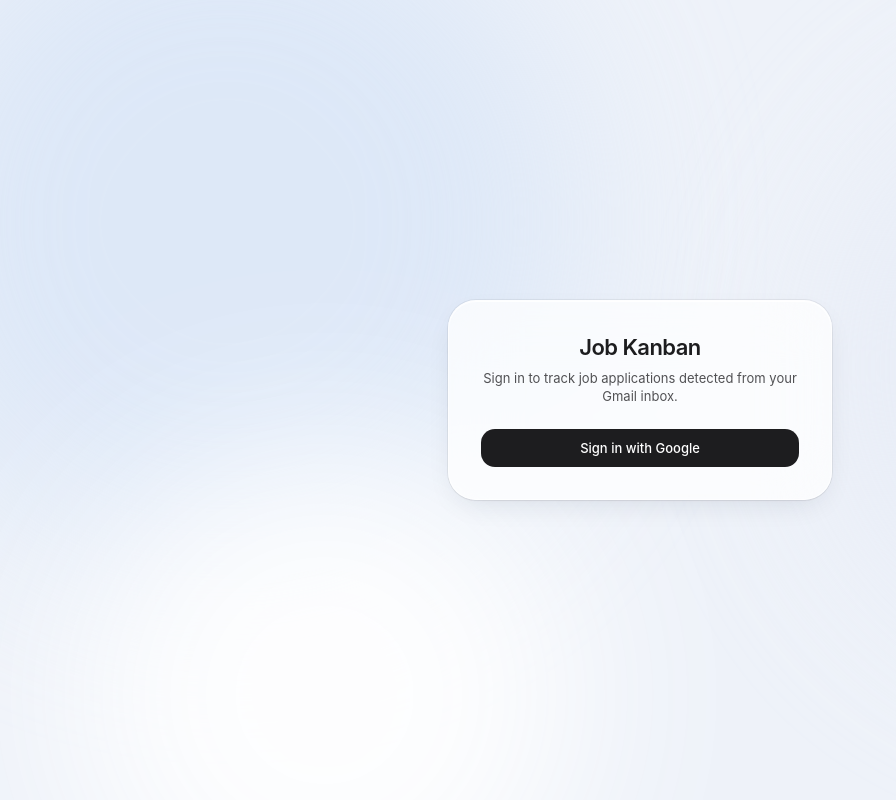
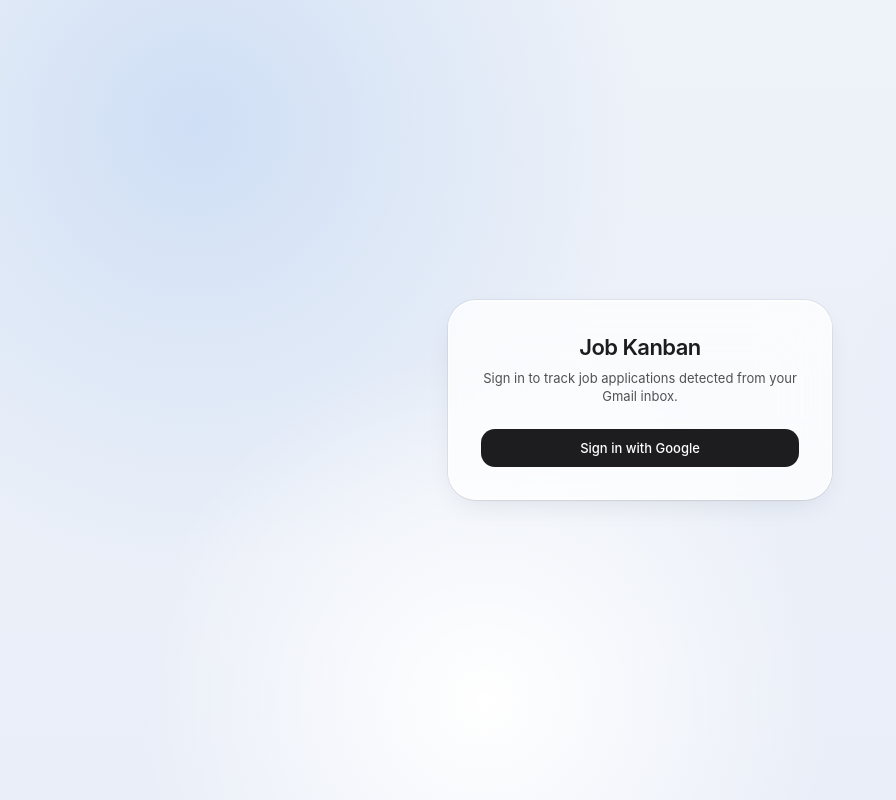
Before and after one commit to arshitamisraco/job-kanban, a Next.js app: page / in a window 1280 px wide. Shown: the whole page, without its empty margins (0-896 px from the left). Built offline with nearby package versions, Linux system fonts and the light colour scheme; no server answers.

Commit message:
Use radial-gradient orbs and tinted field fills after design review
Co-Authored-By: Claude Fable 5.1 <noreply@anthropic.com>
Claude-Session: https://claude.ai/code/session_01PwvMcgQ3oEoAGqEu7jEcEJ

```diff
--- a/src/app/globals.css
+++ b/src/app/globals.css
@@ -3,8 +3,9 @@
 :root {
   /* Color */
   --color-canvas: #eef2f9;
-  --color-orb-1: #d6e4f7;
-  --color-orb-2: #e6ebf6;
+  --color-canvas-2: #e9eef8;
+  --color-orb-1: #cfdff5;
+  --color-orb-2: #e3e8f5;
   --color-orb-3: #ffffff;
 
   --color-ink: #1d1d1f;
@@ -19,6 +20,9 @@
   --color-glass-soft: rgba(255, 255, 255, 0.30);
   --color-glass-border: rgba(255, 255, 255, 0.70);
   --color-glass-edge: rgba(29, 29, 31, 0.06);
+
+  --color-field: rgba(29, 29, 31, 0.035);
+  --color-field-focus: rgba(255, 255, 255, 0.9);
 
   --color-scrim: rgba(29, 29, 31, 0.18);
 
@@ -84,6 +88,7 @@
 
 @theme inline {
   --color-canvas: var(--color-canvas);
+  --color-canvas-2: var(--color-canvas-2);
   --color-orb-1: var(--color-orb-1);
   --color-orb-2: var(--color-orb-2);
   --color-orb-3: var(--color-orb-3);
@@ -100,6 +105,9 @@
   --color-glass-soft: var(--color-glass-soft);
   --color-glass-border: var(--color-glass-border);
   --color-glass-edge: var(--color-glass-edge);
+
+  --color-field: var(--color-field);
+  --color-field-focus: var(--color-field-focus);
 
   --color-scrim: var(--color-scrim);
 
--- a/src/components/ui/Background.tsx
+++ b/src/components/ui/Background.tsx
@@ -11,18 +11,18 @@ type Orb = {
 
 const ORBS: Orb[] = [
   {
-    className: "absolute -top-[10vw] -left-[10vw] h-[55vw] w-[55vw] rounded-pill bg-orb-1 opacity-70",
-    style: { filter: "blur(var(--blur-orb))" },
+    className: "absolute -top-[25vw] -left-[20vw] h-[70vw] w-[70vw] rounded-pill",
+    style: { background: "radial-gradient(circle at center, var(--color-orb-1) 0%, transparent 70%)" },
     duration: 48,
   },
   {
-    className: "absolute top-[10vh] -right-[10vw] h-[45vw] w-[45vw] rounded-pill bg-orb-2 opacity-80",
-    style: { filter: "blur(var(--blur-orb))" },
+    className: "absolute top-[5vh] -right-[25vw] h-[60vw] w-[60vw] rounded-pill",
+    style: { background: "radial-gradient(circle at center, var(--color-orb-2) 0%, transparent 70%)" },
     duration: 56,
   },
   {
-    className: "absolute -bottom-[12vw] left-[5vw] h-[40vw] w-[40vw] rounded-pill bg-orb-3 opacity-90",
-    style: { filter: "blur(var(--blur-orb))" },
+    className: "absolute -bottom-[20vw] left-[10vw] h-[55vw] w-[55vw] rounded-pill",
+    style: { background: "radial-gradient(circle at center, var(--color-orb-3) 0%, transparent 70%)" },
     duration: 40,
   },
 ];
@@ -31,7 +31,11 @@ export function Background() {
   const reducedMotion = useReducedMotion();
 
   return (
-    <div aria-hidden="true" className="pointer-events-none fixed inset-0 -z-10 overflow-hidden bg-canvas">
+    <div
+      aria-hidden="true"
+      className="pointer-events-none fixed inset-0 -z-10 overflow-hidden"
+      style={{ background: "linear-gradient(180deg, var(--color-canvas) 0%, var(--color-canvas-2) 100%)" }}
+    >
       {ORBS.map((orb, index) => (
         <motion.div
           key={index}
--- a/src/components/ui/Field.tsx
+++ b/src/components/ui/Field.tsx
@@ -4,7 +4,7 @@ import type {
 } from "react";
 
 export const fieldClass =
-  "w-full rounded-sm border border-glass-edge bg-glass-strong px-3 py-2 text-sm text-ink placeholder:text-ink-4 transition-[box-shadow,border-color] duration-(--dur-fast) focus-visible:shadow-focus";
+  "w-full rounded-sm border border-glass-edge bg-field px-3 py-2 text-sm text-ink placeholder:text-ink-4 transition-[box-shadow,border-color,background-color] duration-(--dur-fast) hover:border-ink/15 focus-visible:bg-field-focus focus-visible:shadow-focus";
 
 function mergeClass(base: string, className?: string) {
   return className ? `${base} ${className}` : base;
```
